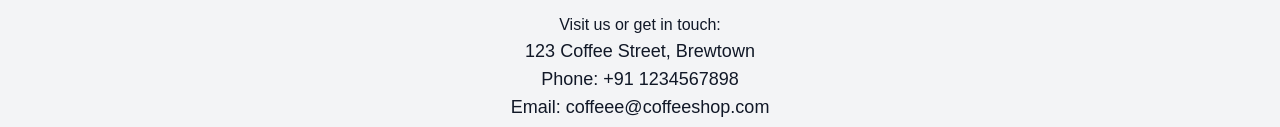
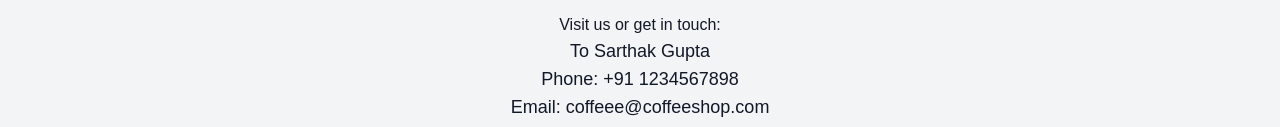
Before and after one commit to Sarthakguptacoder/IWP, a plain HTML site: page index.html in a window 1280 px wide. Shown: the part 863-990 px from the top of the page. Drawn offline with nearby package versions, Linux system fonts and the light colour scheme.

Commit message:
index.html

```diff
--- a/index.html
+++ b/index.html
@@ -54,7 +54,7 @@
     <section id="contact" class="p-10 text-center">
         <h2 class="text-4xl font-bold">Contact Us</h2>
         <p class="mt-4">Visit us or get in touch:</p>
-        <p class="text-lg">123 Coffee Street, Brewtown</p>
+        <p class="text-lg">To Sarthak Gupta</p>
         <p class="text-lg">Phone: +91 1234567898</p>
         <p class="text-lg">Email: coffeee@coffeeshop.com</p>
     </section>
```
